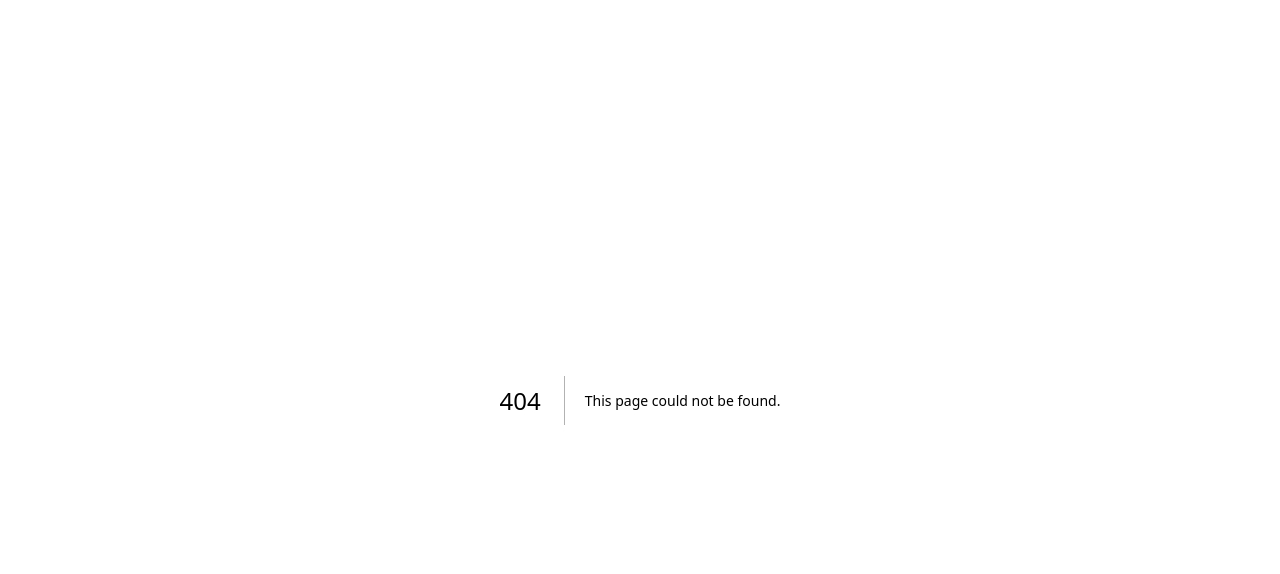
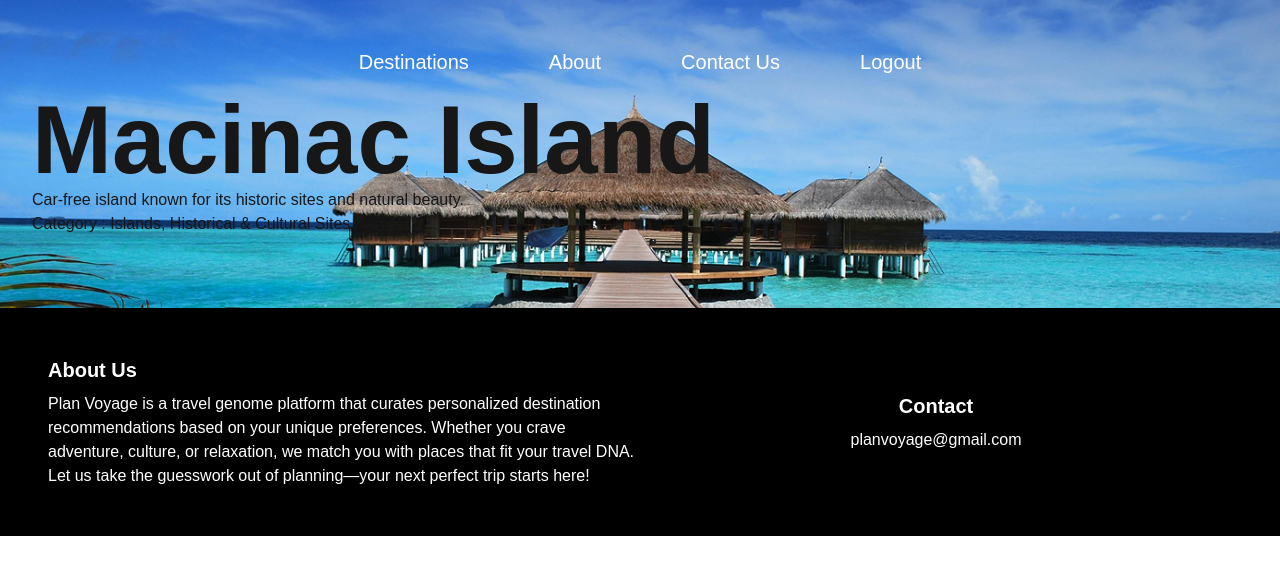
Before and after one commit to PlanVoyage-TeamC/PlanVoyage, a Next.js app in the folder frontend/: page /placedetails in a window 1280 px wide. Before the commit this address had no page. Shown: the top 574 px of the page. Built offline with nearby package versions, Linux system fonts and the light colour scheme.

Commit message:
created a place changes page

```diff
--- a/frontend/src/app/components/Navbar.jsx
+++ b/frontend/src/app/components/Navbar.jsx
@@ -1,7 +1,7 @@
 "use client";
 import { redirect } from "next/navigation";
 
-export default function Navbar({ isDestinations, isHome, isPreferences }) {
+export default function Navbar({ isDestinations, isHome, isPreferences, isLiked, isDisliked }) {
   return (
     <div className="flex items-center justify-center text-xl font-light text-white  p-4 space-x-20">
       {isPreferences && (
@@ -35,22 +35,22 @@ export default function Navbar({ isDestinations, isHome, isPreferences }) {
       >
         Contact Us
       </p>
-      <p
+      {isLiked && (<p
         className="cursor-pointer"
         onClick={() => {
           redirect("/liked");
         }}
       >
         Likes
-      </p>
-      <p
+      </p>)}
+      {isDisliked && (<p
         className="cursor-pointer"
         onClick={() => {
           redirect("/disliked");
         }}
       >
         Dislikes
-</p>
+      </p>)}
       <p
         className="cursor-pointer"
         onClick={() => {
--- a/frontend/src/app/destinations/placeCard.jsx
+++ b/frontend/src/app/destinations/placeCard.jsx
@@ -3,6 +3,7 @@ import Image from "next/image";
 import { useState, useEffect } from "react";
 import { FaThumbsUp, FaThumbsDown } from "react-icons/fa";
 import axios from "axios";
+import { useRouter } from "next/navigation";
 
 
 export default function PlaceCard({ id, image, name, maxprice, minprice, onToggle }) {
@@ -74,9 +75,10 @@ export default function PlaceCard({ id, image, name, maxprice, minprice, onToggl
       setIsLoading(false);
     }
   };
+  const router = useRouter();
 
   return (
-    <div className="min-w-[350px] h-[260px] flex flex-col shadow-lg rounded-2xl">
+    <div className="min-w-[350px] h-[260px] flex flex-col shadow-lg rounded-2xl cursor-pointer hover:scale-105 transition-transform duration-300 ease-in-out relative" onClick={() => router.push("/placedetails")}>
       <Image
         src={image}
         alt={name}
@@ -103,8 +105,11 @@ export default function PlaceCard({ id, image, name, maxprice, minprice, onToggl
               preference === 'dislike' ? "text-white" : "text-black"
             }`}
           />
+
         </div>
+
       </div>
+
     </div>
   );
 }
--- /dev/null
+++ b/frontend/src/app/placedetails/page.jsx
@@ -0,0 +1,24 @@
+import Image from "next/image";
+import Logo from "../../../public/images/logo.png";
+import Navbar from "../components/Navbar";
+import SignInButton from "../components/signInButton";
+import Footer from "../components/Footer";
+
+export default function Home() {
+  return (
+    <div className="homeBg relative">
+      <div className=" p-8">
+        <Navbar isDestinations={true} isPreferences={false} isHome={false} isLiked={false} isDisliked={false} />
+        <div className="text-8xl font-bold ">Macinac Island</div>
+        <div className="">Car-free island known for its historic sites and natural beauty.</div>
+        <div className="">
+            <p className="">Category : Islands, Historical & Cultural Sites </p>
+        </div>
+      </div>
+
+      <div className="">
+          <Footer />
+      </div>
+    </div>
+  );
+}
```
Lines whose indentation alone changed are shown as unchanged.
